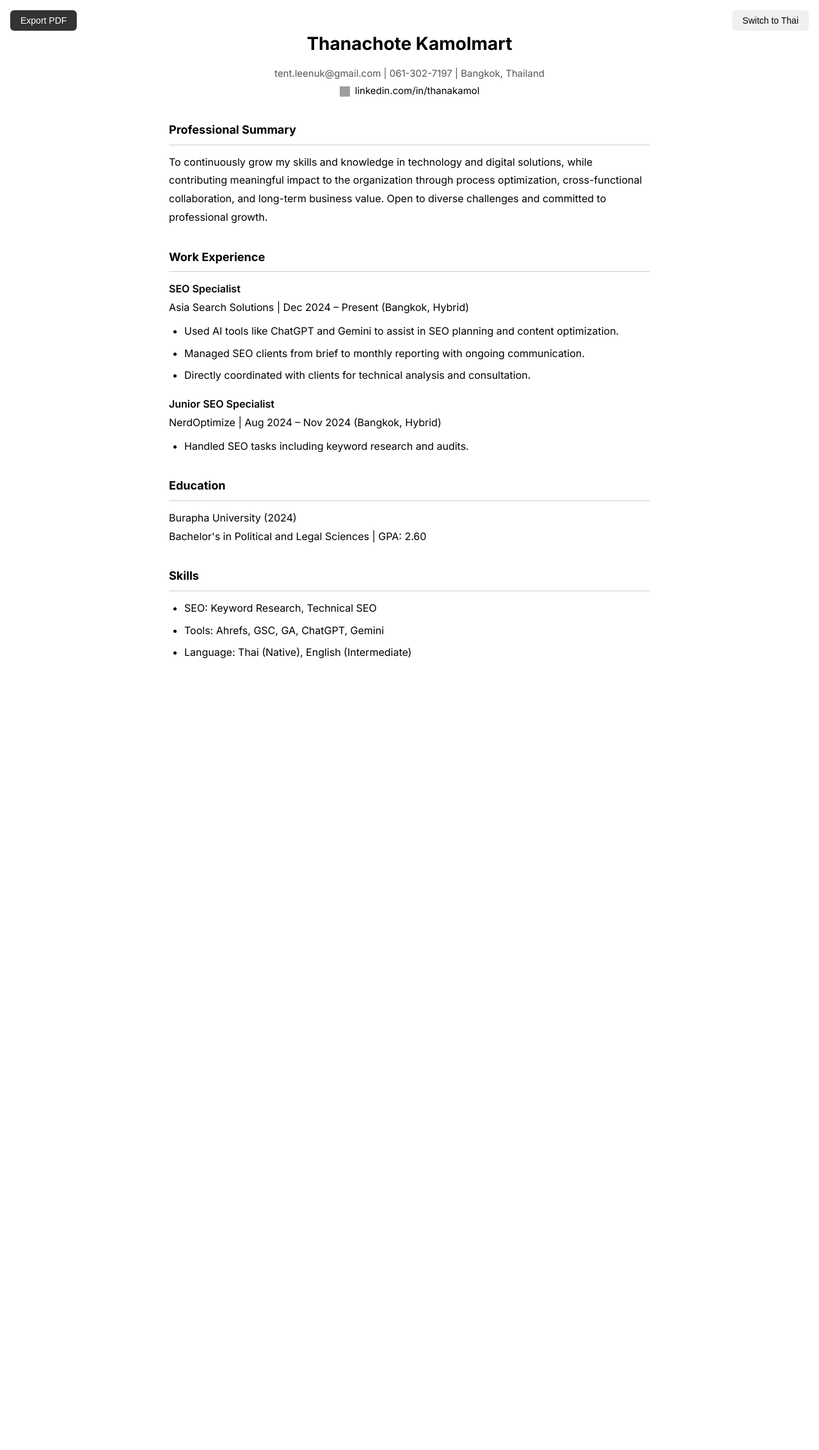
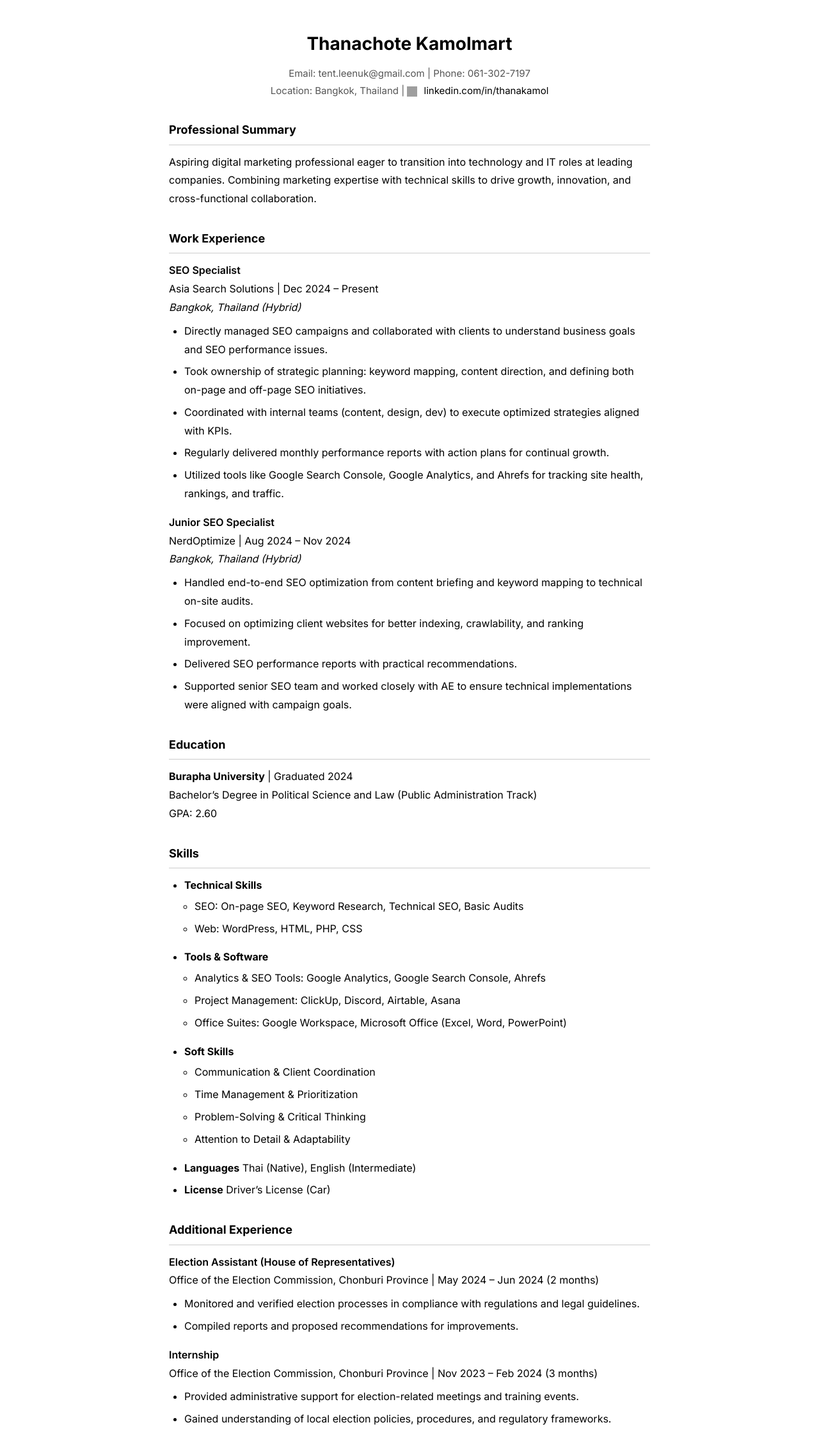
Before and after one commit to thanachote09/thanachote_resume_th, a plain HTML site: page index.html in a window 1280 px wide. Shown: the whole page at 64% size. Before the commit the page ends 1090 px from the top, so only its background shows below. Drawn offline with Linux system fonts and the light colour scheme; grey boxes are pictures that could not be loaded.

Commit message:
Update index.html

```diff
--- a/index.html
+++ b/index.html
@@ -7,215 +7,128 @@
   <title>Thanachote Kamolmart - Resume</title>
   <link href="https://fonts.googleapis.com/css2?family=Inter:wght@400;600;700&display=swap" rel="stylesheet">
   <style>
-    * {
-      box-sizing: border-box;
-    }
-
-    body {
-      font-family: 'Inter', sans-serif;
-      background-color: #fff;
-      color: #000;
-      padding: 24px;
-      max-width: 800px;
-      margin: auto;
-      line-height: 1.8;
-      font-size: 16px;
-    }
-
-    h1,
-    h2,
-    h3 {
-      font-weight: 700;
-    }
-
-    h1 {
-      font-size: 28px;
-      margin-bottom: 8px;
-    }
-
-    .header {
-      text-align: center;
-      margin-bottom: 32px;
-    }
-
-    .link {
-      font-size: 15px;
-      color: #555;
-    }
-
-    .section {
-      margin-bottom: 32px;
-    }
-
-    .section-title {
-      font-size: 18px;
-      font-weight: 700;
-      border-bottom: 1px solid #ccc;
-      margin-bottom: 12px;
-      padding-bottom: 6px;
-    }
-
-    .job-title {
-      font-weight: 600;
-    }
-
-    .job-info {
-      margin-bottom: 8px;
-    }
-
-    .list {
-      padding-left: 24px;
-      margin: 8px 0 16px;
-    }
-
-    .list li {
-      margin-bottom: 6px;
-    }
-
-    a {
-      color: #000;
-      text-decoration: none;
-    }
-
-    .language-toggle {
-      position: fixed;
-      top: 16px;
-      right: 16px;
-      background: #f0f0f0;
-      border: none;
-      padding: 8px 16px;
-      border-radius: 6px;
-      font-size: 14px;
-      cursor: pointer;
-    }
-
-    .export-btn {
-      position: fixed;
-      top: 16px;
-      left: 16px;
-      background: #333;
-      color: #fff;
-      border: none;
-      padding: 8px 16px;
-      border-radius: 6px;
-      font-size: 14px;
-      cursor: pointer;
-    }
-
-    .linkedin-icon {
-      width: 16px;
-      height: 16px;
-      vertical-align: middle;
-      margin-right: 4px;
-    }
+    * { box-sizing: border-box; }
+    body { font-family: 'Inter', sans-serif; background: #fff; color: #000; padding: 24px; max-width: 800px; margin: auto; line-height: 1.8; font-size: 16px; }
+    h1, h2, h3 { font-weight: 700; }
+    h1 { font-size: 28px; margin-bottom: 8px; }
+    .header { text-align: center; margin-bottom: 32px; }
+    .link { font-size: 15px; color: #555; }
+    .section { margin-bottom: 32px; }
+    .section-title { font-size: 18px; font-weight: 700; border-bottom: 1px solid #ccc; margin-bottom: 12px; padding-bottom: 6px; }
+    .job-title { font-weight: 600; }
+    .job-info { margin-bottom: 8px; }
+    .list, .nested-list { padding-left: 24px; margin: 8px 0 16px; }
+    .nested-list { padding-left: 16px; margin-top: 4px; }
+    .list li, .nested-list li { margin-bottom: 6px; }
+    a { color: #000; text-decoration: none; }
+    .linkedin-icon { width: 16px; height: 16px; vertical-align: middle; margin-right: 6px; }
   </style>
 </head>
 
 <body>
-  <button class="language-toggle" onclick="toggleLanguage()">Switch to Thai</button>
-  <button class="export-btn" onclick="exportPDF()">Export PDF</button>
-
-  <div id="resume-content">
   <div class="header">
     <h1>Thanachote Kamolmart</h1>
     <div class="link">
-        tent.leenuk@gmail.com | 061-302-7197 | Bangkok, Thailand <br />
+      Email: tent.leenuk@gmail.com | Phone: 061-302-7197<br>
+      Location: Bangkok, Thailand |
       <a href="https://www.linkedin.com/in/thanakamol/" target="_blank">
-          <img src="https://cdn.jsdelivr.net/npm/simple-icons@v9/icons/linkedin.svg" class="linkedin-icon" />
+        <img src="https://cdn.jsdelivr.net/gh/simple-icons/simple-icons/icons/linkedin.svg" class="linkedin-icon" />
         linkedin.com/in/thanakamol
       </a>
     </div>
   </div>
 
-    <div class="section" data-lang="en">
+  <div class="section">
         <div class="section-title">Professional Summary</div>
-      <div>
-        To continuously grow my skills and knowledge in technology and digital solutions, while contributing meaningful impact to the organization through process optimization, cross-functional collaboration, and long-term business value. Open to diverse challenges and committed to professional growth.
-      </div>
-    </div>
-
-    <div class="section" data-lang="th" style="display:none">
-      <div class="section-title">เป้าหมายในอาชีพ</div>
-      <div>
-        มุ่งมั่นพัฒนาทักษะและความรู้ด้านเทคโนโลยีอย่างต่อเนื่อง เพื่อสร้างคุณค่าให้กับองค์กรทั้งในด้านประสิทธิภาพ กระบวนการทำงาน และผลลัพธ์ทางธุรกิจ พร้อมเติบโตในสายงานอย่างยั่งยืน และสามารถทำงานร่วมกับทีมข้ามสายงานได้อย่างมืออาชีพ
+        <div>Aspiring digital marketing professional eager to transition into technology and IT roles at leading companies. Combining marketing expertise with technical skills to drive growth, innovation, and cross-functional collaboration.</div>
       </div>
   </div>
 
   <div class="section">
-      <div class="section-title" data-lang="en">Work Experience</div>
-      <div class="section-title" data-lang="th" style="display:none">ประสบการณ์ทำงาน</div>
+    <div class="section-title">Work Experience</div>
 
     <div class="job-info">
-        <div class="job-title" data-lang="en">SEO Specialist</div>
-        <div class="job-title" data-lang="th" style="display:none">ผู้เชี่ยวชาญ SEO</div>
-        <div data-lang="en">Asia Search Solutions | Dec 2024 – Present (Bangkok, Hybrid)</div>
-        <div data-lang="th" style="display:none">Asia Search Solutions | ธ.ค. 2567 – ปัจจุบัน (กรุงเทพฯ, Hybrid)</div>
+      <div class="job-title">SEO Specialist</div>
+      Asia Search Solutions | Dec 2024 – Present<br>
+      <em>Bangkok, Thailand (Hybrid)</em>
     </div>
     <ul class="list">
-        <li data-lang="en">Used AI tools like ChatGPT and Gemini to assist in SEO planning and content optimization.</li>
-        <li data-lang="th" style="display:none">ใช้เครื่องมือ AI เช่น ChatGPT และ Gemini เพื่อวางแผน SEO และปรับเนื้อหาให้เหมาะสมกับกลุ่มเป้าหมาย</li>
-        <li data-lang="en">Managed SEO clients from brief to monthly reporting with ongoing communication.</li>
-        <li data-lang="th" style="display:none">ดูแลลูกค้า SEO ตั้งแต่รับบรีฟ จนถึงสรุปรายงานรายเดือน พร้อมสื่อสารต่อเนื่อง</li>
-        <li data-lang="en">Directly coordinated with clients for technical analysis and consultation.</li>
-        <li data-lang="th" style="display:none">ประสานงานกับลูกค้าโดยตรงเพื่อวิเคราะห์และให้คำปรึกษาทางเทคนิค</li>
+      <li>Directly managed SEO campaigns and collaborated with clients to understand business goals and SEO performance issues.</li>
+      <li>Took ownership of strategic planning: keyword mapping, content direction, and defining both on-page and off-page SEO initiatives.</li>
+      <li>Coordinated with internal teams (content, design, dev) to execute optimized strategies aligned with KPIs.</li>
+      <li>Regularly delivered monthly performance reports with action plans for continual growth.</li>
+      <li>Utilized tools like Google Search Console, Google Analytics, and Ahrefs for tracking site health, rankings, and traffic.</li>
     </ul>
 
     <div class="job-info">
-        <div class="job-title" data-lang="en">Junior SEO Specialist</div>
-        <div class="job-title" data-lang="th" style="display:none">ผู้ช่วย SEO</div>
-        <div data-lang="en">NerdOptimize | Aug 2024 – Nov 2024 (Bangkok, Hybrid)</div>
-        <div data-lang="th" style="display:none">NerdOptimize | ส.ค. 2567 – พ.ย. 2567 (กรุงเทพฯ, Hybrid)</div>
+      <div class="job-title">Junior SEO Specialist</div>
+      NerdOptimize | Aug 2024 – Nov 2024<br>
+      <em>Bangkok, Thailand (Hybrid)</em>
     </div>
     <ul class="list">
-        <li data-lang="en">Handled SEO tasks including keyword research and audits.</li>
-        <li data-lang="th" style="display:none">ดูแลงาน SEO เช่น การวิจัยคีย์เวิร์ด และตรวจสอบเว็บไซต์</li>
+      <li>Handled end-to-end SEO optimization from content briefing and keyword mapping to technical on-site audits.</li>
+      <li>Focused on optimizing client websites for better indexing, crawlability, and ranking improvement.</li>
+      <li>Delivered SEO performance reports with practical recommendations.</li>
+      <li>Supported senior SEO team and worked closely with AE to ensure technical implementations were aligned with campaign goals.</li>
     </ul>
   </div>
 
   <div class="section">
-      <div class="section-title" data-lang="en">Education</div>
-      <div class="section-title" data-lang="th" style="display:none">การศึกษา</div>
-      <div data-lang="en">Burapha University (2024)<br />Bachelor's in Political and Legal Sciences | GPA: 2.60</div>
-      <div data-lang="th" style="display:none">มหาวิทยาลัยบูรพา (2567)<br />ปริญญาตรี รัฐศาสตร์และนิติศาสตร์ | เกรดเฉลี่ย 2.60</div>
+    <div class="section-title">Education</div>
+    <div><strong>Burapha University</strong> | Graduated 2024<br>Bachelor’s Degree in Political Science and Law (Public Administration Track)<br>GPA: 2.60</div>
   </div>
 
   <div class="section">
-      <div class="section-title" data-lang="en">Skills</div>
-      <div class="section-title" data-lang="th" style="display:none">ทักษะ</div>
+    <div class="section-title">Skills</div>
     <ul class="list">
-        <li data-lang="en">SEO: Keyword Research, Technical SEO</li>
-        <li data-lang="th" style="display:none">SEO: การวิจัยคีย์เวิร์ด, เทคนิคเชิงเทคนิค</li>
-        <li data-lang="en">Tools: Ahrefs, GSC, GA, ChatGPT, Gemini</li>
-        <li data-lang="th" style="display:none">เครื่องมือที่ถนัด: Ahrefs, GSC, GA, ChatGPT, Gemini</li>
-        <li data-lang="en">Language: Thai (Native), English (Intermediate)</li>
-        <li data-lang="th" style="display:none">ภาษา: ไทย (เจ้าของภาษา), อังกฤษ (ระดับกลาง)</li>
+      <li><strong>Technical Skills</strong>
+        <ul class="nested-list">
+          <li>SEO: On-page SEO, Keyword Research, Technical SEO, Basic Audits</li>
+          <li>Web: WordPress, HTML, PHP, CSS</li>
+        </ul>
+      </li>
+      <li><strong>Tools & Software</strong>
+        <ul class="nested-list">
+          <li>Analytics & SEO Tools: Google Analytics, Google Search Console, Ahrefs</li>
+          <li>Project Management: ClickUp, Discord, Airtable, Asana</li>
+          <li>Office Suites: Google Workspace, Microsoft Office (Excel, Word, PowerPoint)</li>
+        </ul>
+      </li>
+      <li><strong>Soft Skills</strong>
+        <ul class="nested-list">
+          <li>Communication & Client Coordination</li>
+          <li>Time Management & Prioritization</li>
+          <li>Problem-Solving & Critical Thinking</li>
+          <li>Attention to Detail & Adaptability</li>
+        </ul>
+      </li>
+      <li><strong>Languages</strong> Thai (Native), English (Intermediate)</li>
+      <li><strong>License</strong> Driver’s License (Car)</li>
     </ul>
   </div>
+
+  <div class="section">
+    <div class="section-title">Additional Experience</div>
+
+    <div class="job-info">
+      <div class="job-title">Election Assistant (House of Representatives)</div>
+      Office of the Election Commission, Chonburi Province | May 2024 – Jun 2024 (2 months)
+    </div>
+    <ul class="list">
+      <li>Monitored and verified election processes in compliance with regulations and legal guidelines.</li>
+      <li>Compiled reports and proposed recommendations for improvements.</li>
+    </ul>
+
+    <div class="job-info">
+      <div class="job-title">Internship</div>
+      Office of the Election Commission, Chonburi Province | Nov 2023 – Feb 2024 (3 months)
+    </div>
+    <ul class="list">
+      <li>Provided administrative support for election-related meetings and training events.</li>
+      <li>Gained understanding of local election policies, procedures, and regulatory frameworks.</li>
+    </ul>
   </div>
 
-  <script src="https://cdnjs.cloudflare.com/ajax/libs/html2pdf.js/0.9.2/html2pdf.bundle.min.js"></script>
-  <script>
-    function toggleLanguage() {
-      const currentLang = document.querySelector('[data-lang]:not([style*="display: none"])')?.getAttribute('data-lang');
-      const nextLang = currentLang === 'en' ? 'th' : 'en';
-      document.querySelectorAll('[data-lang]').forEach(el => {
-        el.style.display = el.getAttribute('data-lang') === nextLang ? '' : 'none';
-      });
-      document.querySelector('.language-toggle').textContent = nextLang === 'en' ? 'Switch to Thai' : 'เปลี่ยนเป็นอังกฤษ';
-    }
-
-    function exportPDF() {
-      const element = document.getElementById('resume-content');
-      const opt = {
-        margin: 0,
-        filename: 'Thanachote_Kamolmart_Resume.pdf',
-        image: { type: 'jpeg', quality: 0.98 },
-        html2canvas: { scale: 2 },
-        jsPDF: { unit: 'mm', format: 'a4', orientation: 'portrait' }
-      };
-      html2pdf().set(opt).from(element).save();
-    }
-  </script>
 </body>
 
 </html>
```
Lines whose indentation alone changed are shown as unchanged.
